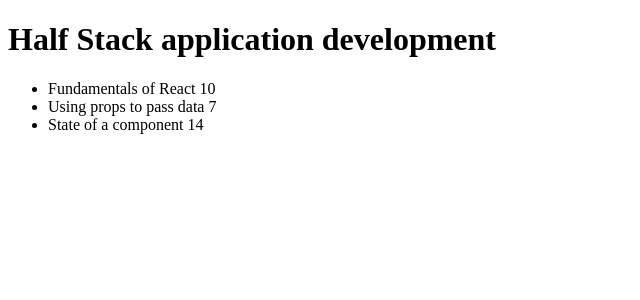
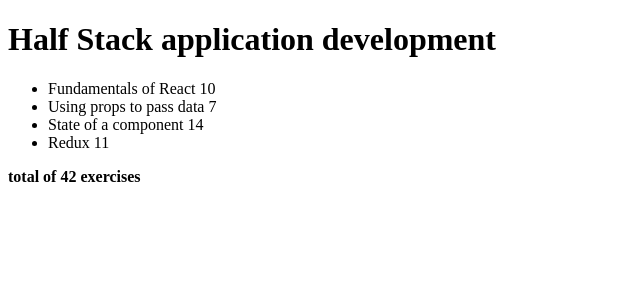
Before and after one commit to omarFarooq21/FullStackOpen, a React (Vite) app: page / in a window 1280 px wide. Shown: the top 300 px of the page, without its empty margins (0-640 px from the left). Built offline with nearby package versions, Linux system fonts and the light colour scheme.

Commit message:
2.2: Course information step7

```diff
--- a/src/App.jsx
+++ b/src/App.jsx
@@ -18,6 +18,11 @@
         name: 'State of a component',
         exercises: 14,
         id: 3
+      },
+      {
+        name: "Redux",
+        exercises: 11,
+        id: 4
       }
     ]
   }
--- a/src/components/Course.jsx
+++ b/src/components/Course.jsx
@@ -1,5 +1,11 @@
 const Course = ({course}) => {
   console.log(course.parts)
+  const total = course.parts.reduce(
+    (sum, course) => {
+      return sum + course.exercises
+    }, 0
+  )
+  console.log(total)
   return(
     <>
      <h1>
@@ -9,6 +15,10 @@
       {course.parts.map( (item) => <li key = {item.id}>{item.name} {item.exercises}</li>) }
      </ul>
 
+     <p>
+      <b>total of {total} exercises </b>
+     </p>
+
     </>
 
   )
```
